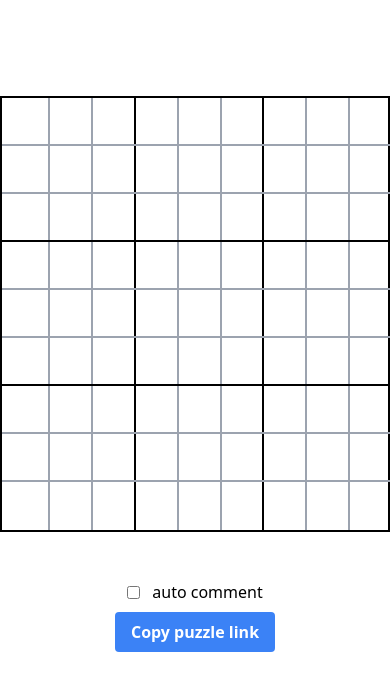
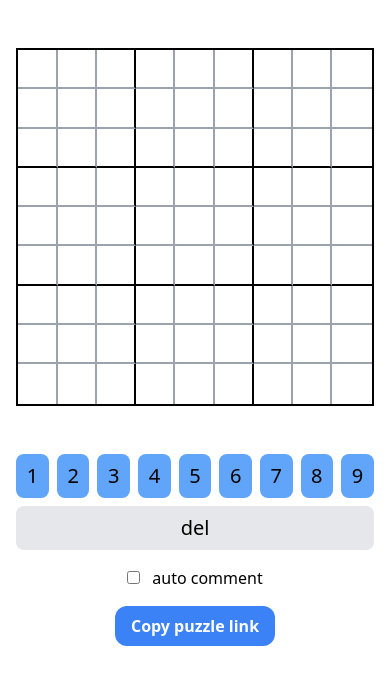
Before and after one commit to fedfontana/sudoku.fedfontana.dev, a SvelteKit app: page / in a window 390 px wide. Shown: the top 690 px of the page. Built offline with nearby package versions, Linux system fonts and the light colour scheme.

Commit message:
side buttons for mobile dudes

```diff
--- a/src/routes/+page.svelte
+++ b/src/routes/+page.svelte
@@ -120,6 +120,8 @@
 
 	//TODO: Ctrl-Z support?
 
+	const FULL_COMMENTS = [1, 2, 3, 4, 5, 6, 7, 8, 9] as SudokuCell[];
+
 	function toggleComment(row: number, col: number, comment: SudokuCell) {
 		const cellIdx = (row - 1) * 9 + (col - 1);
 		let c = comments.get(cellIdx) || [];
@@ -226,19 +228,20 @@
 
 <svelte:window on:keyup|preventDefault={handleKeyUp} />
 
-<div class="mx-auto my-12 flex min-h-full w-fit flex-col items-center gap-12 md:flex-row">
-	<!--FIXME: aria-->
-	<!-- svelte-ignore a11y-click-events-have-key-events -->
-	<!-- svelte-ignore a11y-no-static-element-interactions -->
 <div
+	class="mx-auto my-12 flex min-h-full w-11/12 flex-col items-center gap-12 md:w-3/4 md:flex-row"
 	use:clickOutside
 	on:click_outside={() => {
 		selectedRow = null;
 		selectedCol = null;
 		selectedBox = null;
 	}}
-		class="mx-auto mt-12 grid w-fit grid-cols-9 grid-rows-9 border-2 border-black"
 >
+	<div class="w-full md:flex-[5]">
+		<!--FIXME: aria-->
+		<!-- svelte-ignore a11y-click-events-have-key-events -->
+		<!-- svelte-ignore a11y-no-static-element-interactions -->
+		<div class="grid aspect-square w-full grid-cols-9 grid-rows-9 border-2 border-black">
 			{#each board as cell, i}
 				{@const row = Math.floor(i / 9) + 1}
 				{@const col = (i % 9) + 1}
@@ -250,7 +253,7 @@
 				{@const isErrored = errors.has(i)}
 				{@const isFilled = cell !== 0}
 				{@const isInitial = initial[i] !== 0}
-			{@const cellComments = autoFlag ? [1, 2, 3, 4, 5, 6, 7, 8, 9] : comments.get(i) || []}
+				{@const cellComments = autoFlag ? FULL_COMMENTS : comments.get(i) || []}
 				{@const currentRowContent = board.filter((_, idx) => Math.floor(idx / 9) + 1 === row)}
 				{@const currentColContent = board.filter((_, idx) => (idx % 9) + 1 === col)}
 				{@const currentBoxContent = board.filter(
@@ -265,8 +268,10 @@
 						selectedRow = row;
 						selectedCol = col;
 					}}
-				class="relative flex h-12 w-12 cursor-pointer items-center justify-center
-            border-gray-400 text-xl font-semibold selection:bg-none"
+					class={`relative flex h-[${1 / 9}%] w-[${
+						1 / 9
+					}%] cursor-pointer items-center justify-center
+            border-gray-400 text-[200%] font-semibold selection:bg-none`}
 					class:border-b-black={row % 3 === 0}
 					class:border-b-2={row !== 9}
 					class:border-r-black={col % 3 === 0}
@@ -284,15 +289,15 @@
 						{cell}
 					{:else}
 						{#each cellComments as comment}
-						{@const commentTop = Math.floor((comment - 1) / 3) * 33.33}
-						{@const commentLeft = ((comment - 1) % 3) * 33.33}
+							{@const commentTop = (Math.floor((comment - 1) / 3) * 100) / 3}
+							{@const commentLeft = (((comment - 1) % 3) * 100) / 3}
 							{@const isAlreadyInNeighbourhood =
 								currentRowContent.includes(comment) ||
 								currentColContent.includes(comment) ||
 								currentBoxContent.includes(comment)}
 							{#if !isAlreadyInNeighbourhood}
 								<div
-								class="absolute h-1/3 w-1/3 text-center text-xs font-normal"
+									class="absolute flex h-1/3 w-1/3 items-center justify-center text-[90%] font-normal"
 									class:text-gray-500={selectedCell !== comment}
 									class:text-blue-500={selectedCell === comment}
 									style="top: {commentTop}%; left: {commentLeft}%;"
@@ -305,8 +310,46 @@
 				</div>
 			{/each}
 		</div>
+	</div>
 
-	<div class="flex flex-col items-center gap-2">
+	<div class="flex w-full flex-col items-center gap-4 md:flex-[3]">
+		<div class="flex w-full flex-col gap-2 md:w-1/2">
+			<div class="grid grid-cols-9 gap-2 md:aspect-square md:grid-cols-3 md:grid-rows-3">
+				{#each FULL_COMMENTS as num}
+					<button
+						class={`w-[${1 / 9}%] h-[${
+							1 / 9
+						}%] rounded-lg bg-blue-400 p-2 text-xl disabled:bg-gray-200 md:p-0`}
+						disabled={selectedCell === num}
+						on:click={() => {
+							if (selectedRow === null || selectedCol === null) {
+								return;
+							}
+							const cellIdx = (selectedRow - 1) * 9 + (selectedCol - 1);
+							board[cellIdx] = num;
+							updateErrorsAfterUpdate();
+						}}
+					>
+						{num}
+					</button>
+				{/each}
+			</div>
+			<button
+				class="rounded-lg bg-blue-400 px-4 py-2 text-xl disabled:bg-gray-200"
+				disabled={selectedRow === null || selectedCol === null}
+				on:click={() => {
+					if (selectedRow === null || selectedCol === null) {
+						return;
+					}
+					const cellIdx = (selectedRow - 1) * 9 + (selectedCol - 1);
+					board[cellIdx] = 0;
+					updateErrorsAfterUpdate();
+				}}
+			>
+				del
+			</button>
+		</div>
+
 		<span class="flex items-center gap-1">
 			<input type="checkbox" id="auto-comment" bind:checked={autoFlag} class="mr-2" />
 			<label for="auto-comment">auto comment</label>
@@ -315,7 +358,7 @@
 			on:click={() => {
 				navigator.clipboard.writeText(pageBaseURL + '?board=' + encodeBoard(board));
 			}}
-			class="text-normal rounded bg-blue-500 px-4 py-2 font-semibold text-white transition-all duration-300 hover:bg-blue-700"
+			class="text-normal rounded-xl bg-blue-500 px-4 py-2 font-semibold text-white transition-all duration-300 hover:bg-blue-700"
 		>
 			Copy puzzle link
 		</button>
```
Lines whose indentation alone changed are shown as unchanged.
